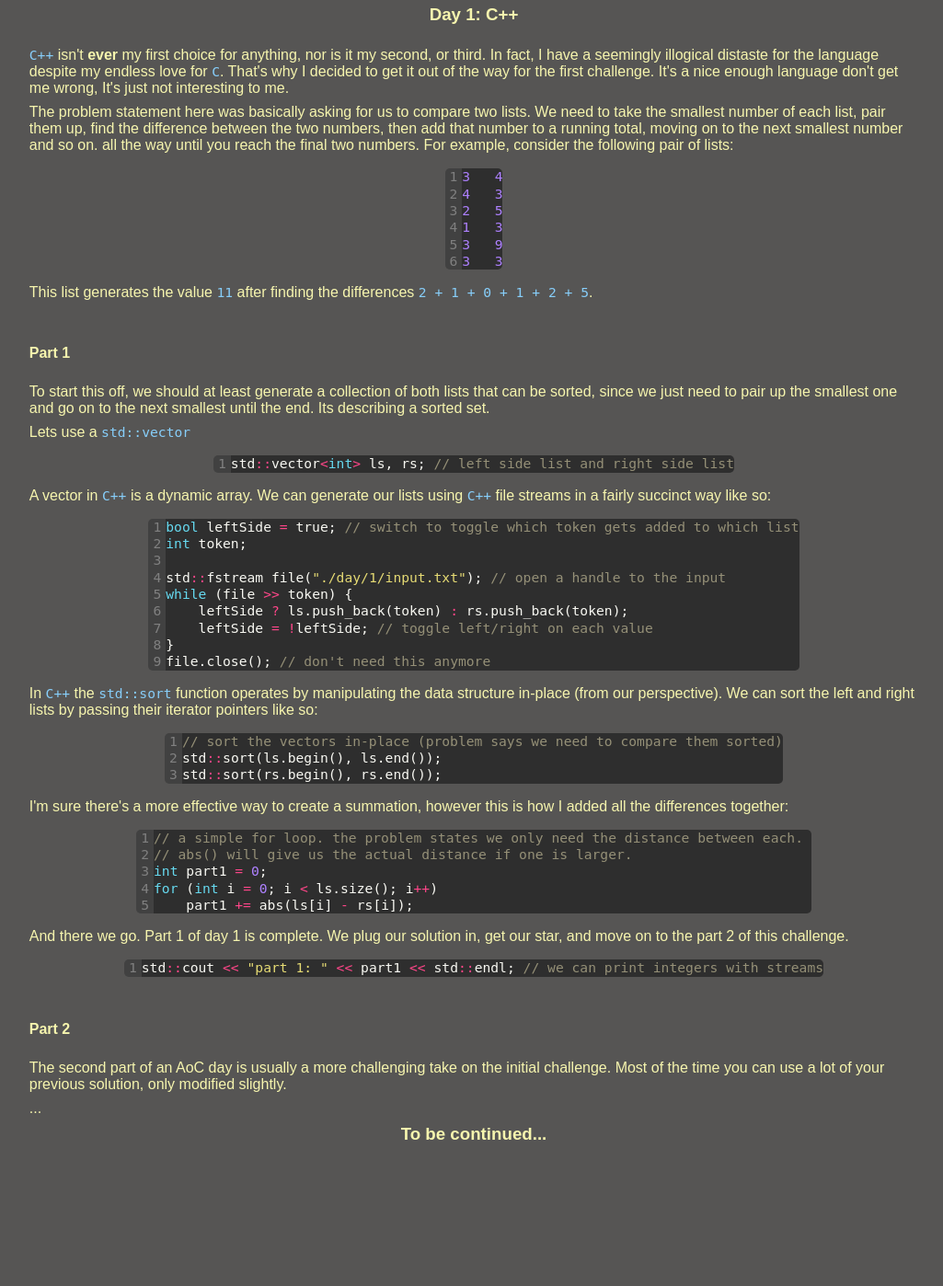
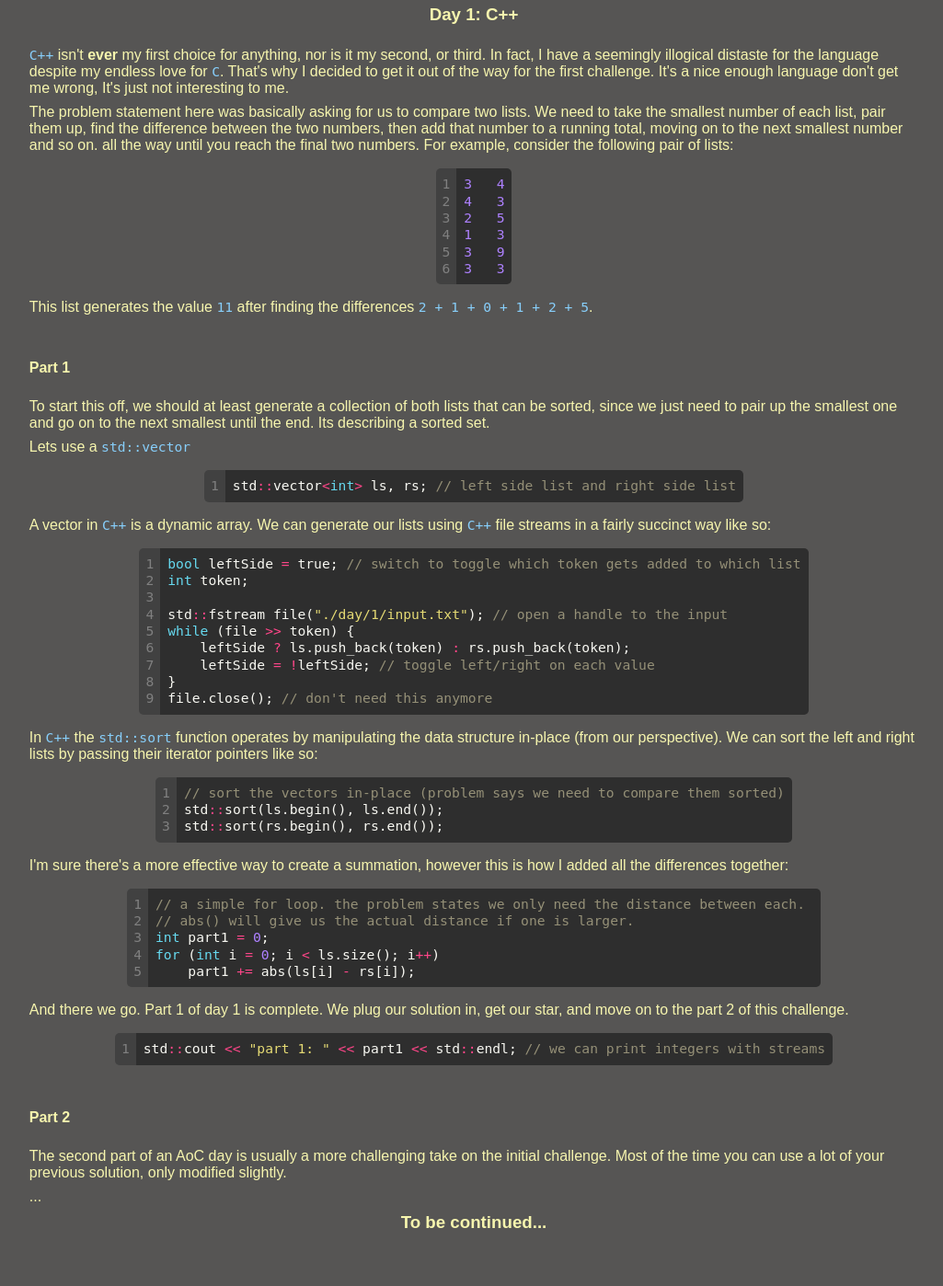
Before and after one commit to Barkerprooks/coredumped.info, a Flask app: page /blog/241218 in a window 1280 px wide. Shown: the part 379-1777 px from the top of the page at 92% size, without its empty margins (125-1150 px from the left). Before the commit the page ends 1618 px from the top, so only its background shows below. Run offline with Flask 3, Linux system fonts and the light colour scheme.

```diff
--- a/static/css/post.css
+++ b/static/css/post.css
@@ -31,6 +31,7 @@
 #post .linenos pre {
     font-size: 11pt;
     background: #414141;
+    padding: 8px 2px;
     color: grey;
     border-radius: 5px 0 0 5px;
 }
@@ -38,6 +39,7 @@
 #post .code pre {
     font-size: 11pt;
     background: #2e2e2e;
+    padding: 8px;
     border-radius: 0 5px 5px 0;
     overflow-x: scroll;
 }
```
